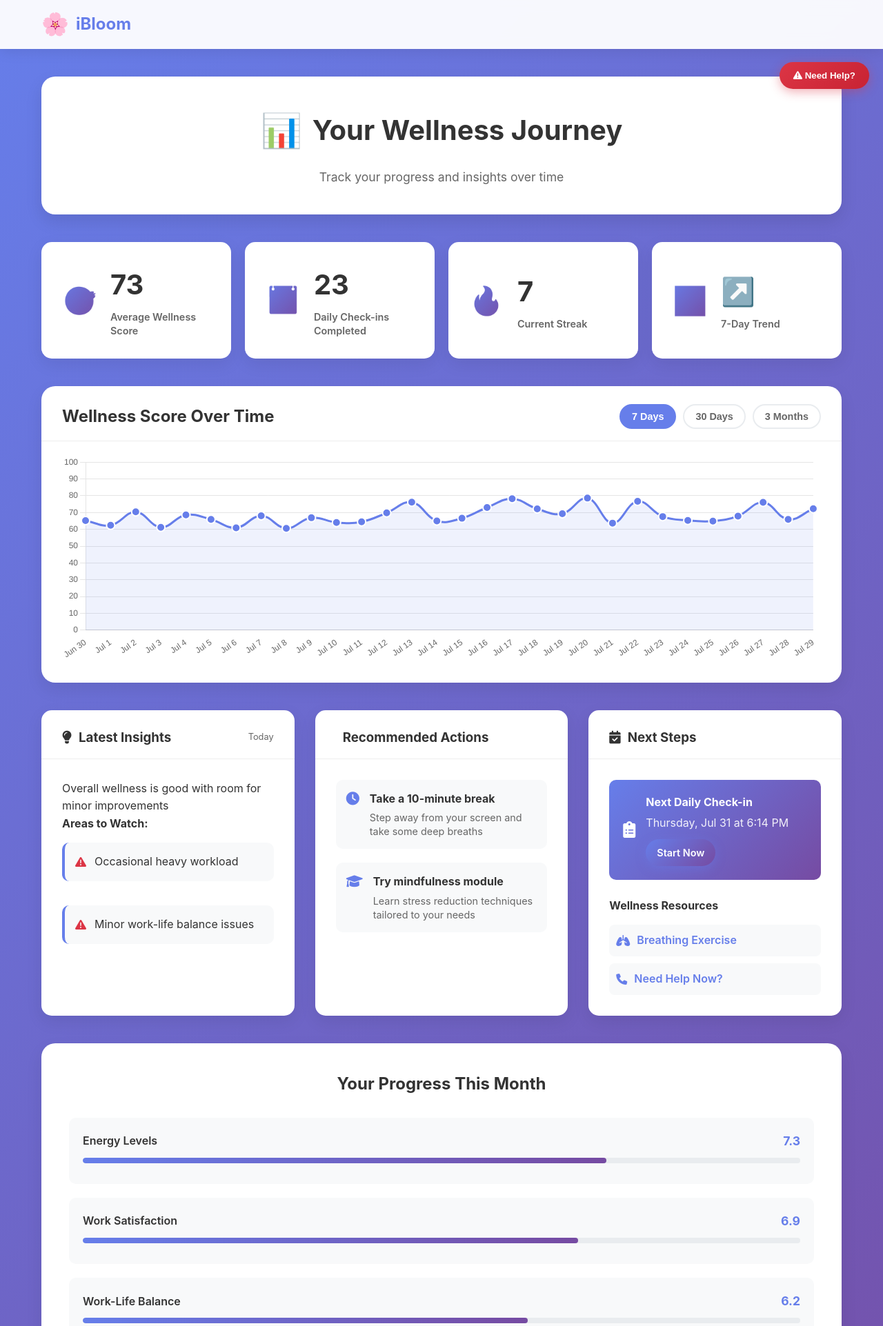
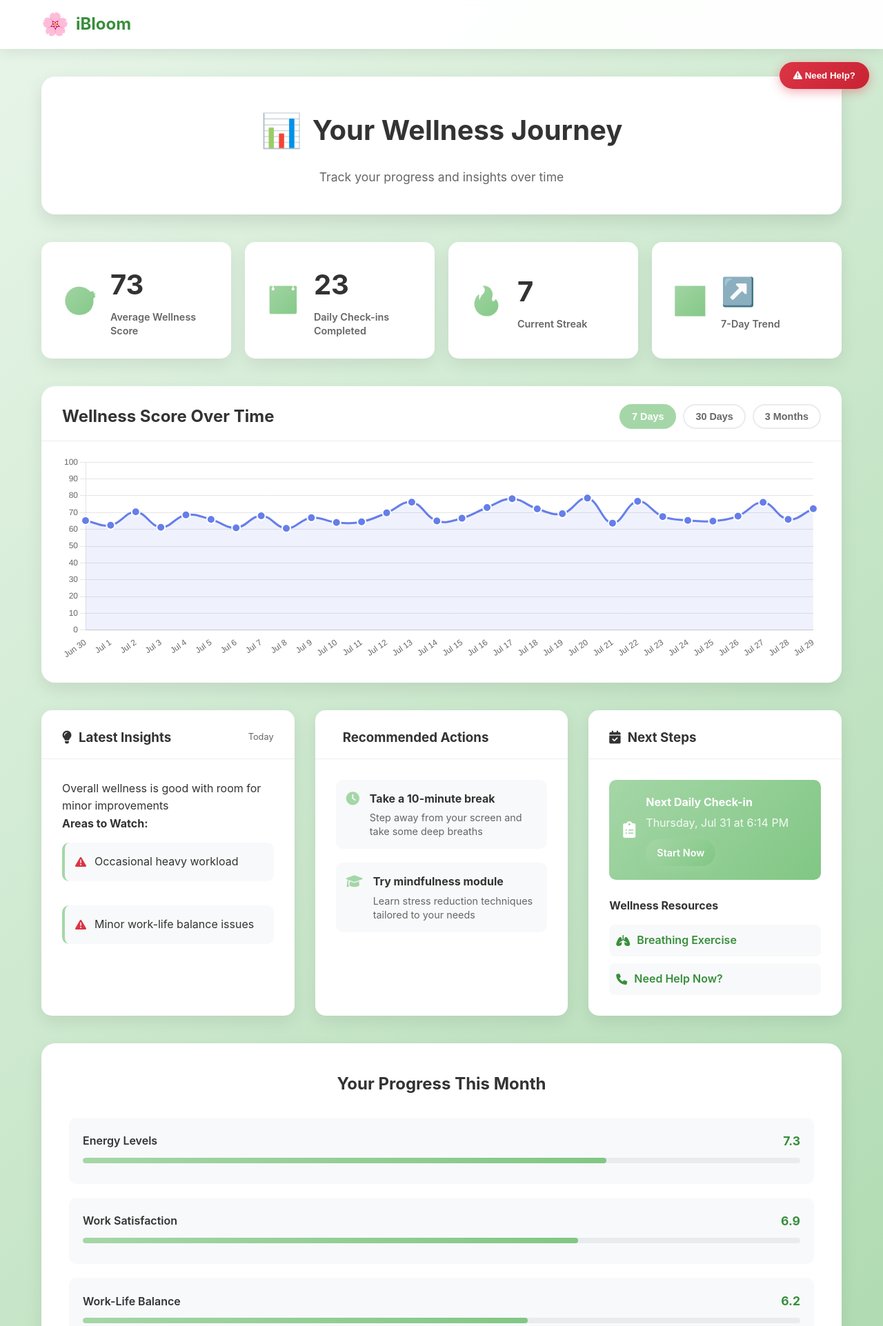
Before and after one commit to sofiebauwens/iBloom, a Flask app: page /dashboard in a window 1280 px wide. Shown: the top 1923 px of the page at 69% size. Run offline with Flask 3, Linux system fonts and the light colour scheme.

Commit message:
Update style.css

```diff
--- a/static/css/style.css
+++ b/static/css/style.css
@@ -9,7 +9,7 @@ body {
     font-family: -apple-system, BlinkMacSystemFont, 'Segoe UI', Roboto, Oxygen, Ubuntu, Cantarell, sans-serif;
     line-height: 1.6;
     color: #333;
-    background: linear-gradient(135deg, #667eea 0%, #764ba2 100%);
+    background: linear-gradient(135deg, #e8f5e9 0%, #a5d6a7 100%);
     min-height: 100vh;
 }
 
@@ -45,7 +45,7 @@ body {
     align-items: center;
     font-size: 1.5rem;
     font-weight: bold;
-    color: #667eea;
+    color: #388e3c;
     text-decoration: none;
 }
 
@@ -95,14 +95,14 @@ body {
 }
 
 .btn-primary {
-    background: linear-gradient(135deg, #667eea 0%, #764ba2 100%);
+    background: linear-gradient(135deg, #a5d6a7 0%, #81c784 100%);
     color: white;
-    box-shadow: 0 4px 15px rgba(102, 126, 234, 0.4);
+    box-shadow: 0 4px 15px rgba(165, 214, 167, 0.4);
 }
 
 .btn-primary:hover {
     transform: translateY(-2px);
-    box-shadow: 0 8px 25px rgba(102, 126, 234, 0.6);
+    box-shadow: 0 8px 25px rgba(165, 214, 167, 0.6);
 }
 
 .btn-secondary {
@@ -640,7 +640,7 @@ body {
 
 .progress-fill {
     height: 100%;
-    background: linear-gradient(90deg, #667eea, #764ba2);
+    background: linear-gradient(90deg, #a5d6a7, #81c784);
     transition: width 0.3s ease;
     width: 20%;
 }
@@ -906,7 +906,7 @@ body {
     display: flex;
     align-items: center;
     gap: 12px;
-    border-left: 4px solid #667eea;
+    border-left: 4px solid #a5d6a7;
 }
 
 .concern-item i {
@@ -1060,7 +1060,7 @@ body {
 
 .stat-icon {
     font-size: 2.5rem;
-    background: linear-gradient(135deg, #667eea 0%, #764ba2 100%);
+    background: linear-gradient(135deg, #a5d6a7 0%, #81c784 100%);
     -webkit-background-clip: text;
     -webkit-text-fill-color: transparent;
     background-clip: text;
@@ -1209,7 +1209,7 @@ body {
 }
 
 .action-item i {
-    color: #667eea;
+    color: #a5d6a7;
     font-size: 1.2rem;
     margin-top: 2px;
 }
@@ -1233,7 +1233,7 @@ body {
     gap: 15px;
     margin-bottom: 25px;
     padding: 20px;
-    background: linear-gradient(135deg, #667eea 0%, #764ba2 100%);
+    background: linear-gradient(135deg, #a5d6a7 0%, #81c784 100%);
     color: white;
     border-radius: 10px;
 }
@@ -1271,7 +1271,7 @@ body {
     background: #f8f9fa;
     border-radius: 8px;
     text-decoration: none;
-    color: #667eea;
+    color: #388e3c;
     font-weight: 600;
     transition: background 0.3s ease;
 }
@@ -1321,7 +1321,7 @@ body {
 
 .progress-score {
     font-weight: bold;
-    color: #667eea;
+    color: #388e3c;
     font-size: 1.1rem;
 }
 
@@ -1335,7 +1335,7 @@ body {
 
 .progress-fill {
     height: 100%;
-    background: linear-gradient(90deg, #667eea, #764ba2);
+    background: linear-gradient(90deg, #a5d6a7, #81c784);
     transition: width 0.8s ease;
     border-radius: 10px;
 }
```
Also changed, not shown: other parts of static/css/style.css (+28 -28 lines).
